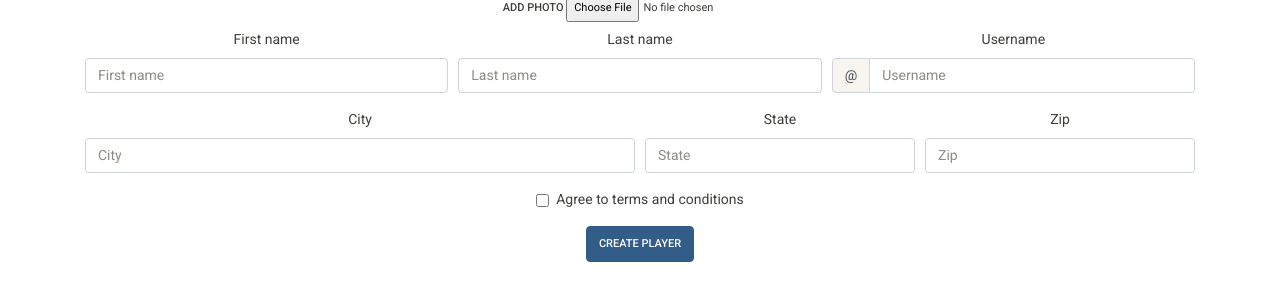
After one commit to alannanoguchi/courts, a Flask app: page /signup in a window 1280 px wide. The commit adds this page. Shown: the part 506-800 px from the top of the page. Run offline with Flask 2, Linux system fonts and the light colour scheme; some libraries are stand-ins or nearby versions.

Commit message:
Added sign-up button functionality

```diff
--- a/app.py
+++ b/app.py
@@ -7,3 +7,9 @@ app = Flask(__name__)
 def index():
     """Returns homepage"""
     return render_template('home.html', msg="Courts")
+
+
+@app.route('/signup')
+def signup():
+    """Redirects user to sign up page"""
+    return render_template("signup.html", msg="Create New Player")
--- a/templates/partials/navbar.html
+++ b/templates/partials/navbar.html
@@ -37,9 +37,11 @@
         </li>
       </ul>
       <form class="form-inline my-2 my-lg-0">
-        <a href=""" class="btn btn-secondary my-2 my-sm-0" role="button">Sign In</a>
+        <a href="" class="btn btn-secondary my-2 my-sm-0" role="button">Sign In</a>
       </form>
     </div>
+    <form class="form-inline my-2 my-lg-0">
+        <a href="/signup" class="btn btn-danger" role="button">Sign Up</a>
+    </form>
 
-    <button type="button" class="btn btn-danger">Sign Up</button>
 </nav>
--- /dev/null
+++ b/templates/signup.html
@@ -0,0 +1,67 @@
+<!-- templates/signup.html -->
+{% extends 'base.html' %}
+
+{% block content %}
+
+<h1 style= "font-family: Fjalla One; font-style: sans-serif; font-size: 50px">{{ msg }}</h1>
+<form class="md-form">
+    <div class="file-field">
+        <div class="mb-2">
+        <img src="https://mdbootstrap.com/img/Photos/Others/placeholder-avatar.jpg"
+            class="rounded-circle z-depth-1-half avatar-pic" alt="example placeholder avatar">
+        </div>
+        <div class="d-flex justify-content-center">
+        <div class="btn btn-mdb-color btn-rounded float-left">
+            <span>Add photo</span>
+            <input type="file">
+        </div>
+        </div>
+    </div>
+</form>
+
+
+<form>
+        <div class="form-row">
+          <div class="col-md-4 mb-3">
+            <label for="validationDefault01">First name</label>
+            <input type="text" class="form-control" id="validationDefault01" placeholder="First name" required>
+          </div>
+          <div class="col-md-4 mb-3">
+            <label for="validationDefault02">Last name</label>
+            <input type="text" class="form-control" id="validationDefault02" placeholder="Last name" required>
+          </div>
+          <div class="col-md-4 mb-3">
+            <label for="validationDefaultUsername">Username</label>
+            <div class="input-group">
+              <div class="input-group-prepend">
+                <span class="input-group-text" id="inputGroupPrepend2">@</span>
+              </div>
+              <input type="text" class="form-control" id="validationDefaultUsername" placeholder="Username" aria-describedby="inputGroupPrepend2" required>
+            </div>
+          </div>
+        </div>
+        <div class="form-row">
+          <div class="col-md-6 mb-3">
+            <label for="validationDefault03">City</label>
+            <input type="text" class="form-control" id="validationDefault03" placeholder="City" required>
+          </div>
+          <div class="col-md-3 mb-3">
+            <label for="validationDefault04">State</label>
+            <input type="text" class="form-control" id="validationDefault04" placeholder="State" required>
+          </div>
+          <div class="col-md-3 mb-3">
+            <label for="validationDefault05">Zip</label>
+            <input type="text" class="form-control" id="validationDefault05" placeholder="Zip" required>
+          </div>
+        </div>
+        <div class="form-group">
+          <div class="form-check">
+            <input class="form-check-input" type="checkbox" value="" id="invalidCheck2" required>
+            <label class="form-check-label" for="invalidCheck2">
+              Agree to terms and conditions
+            </label>
+          </div>
+        </div>
+        <button class="btn btn-primary" type="submit">Create Player</button>
+      </form>
+{% endblock %}
```
